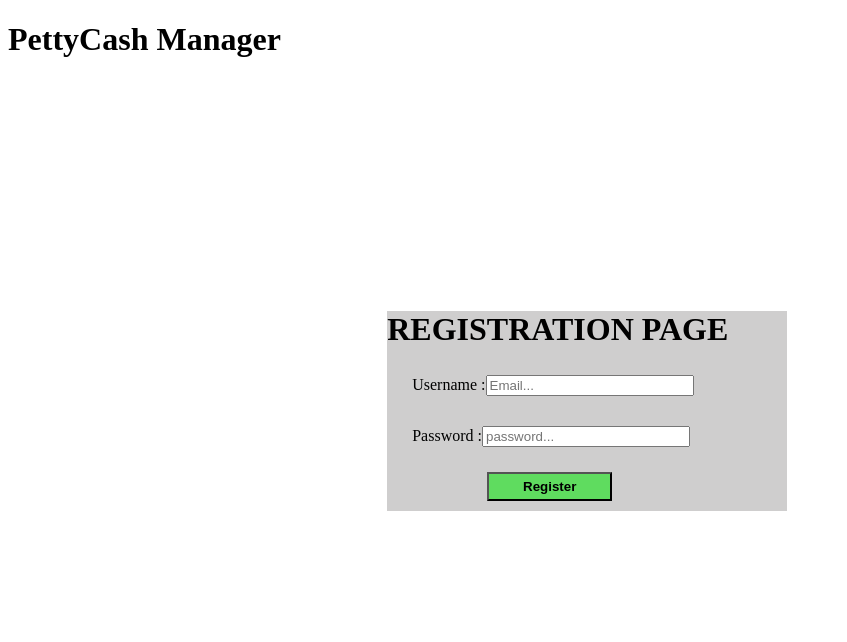
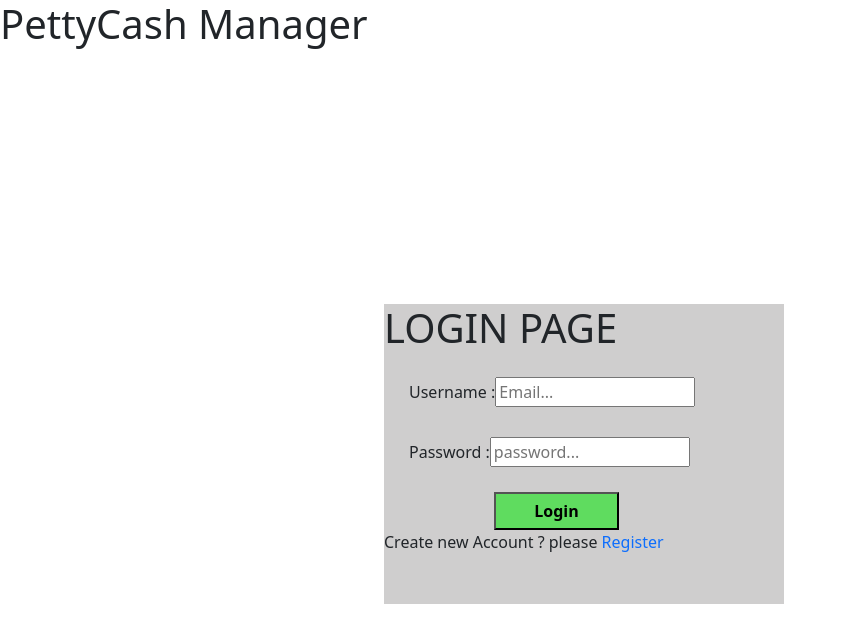
Before and after one commit to Nivash23/frontendforpasswordResettask, a React (Vite) app: page /Login in a window 1280 px wide. Shown: the top 642 px of the page, without its empty margins (0-847 px from the left). Built offline with nearby package versions, Linux system fonts and the light colour scheme.

Commit message:
After creating login page

```diff
--- a/index.html
+++ b/index.html
@@ -5,6 +5,7 @@
     <link rel="icon" type="image/svg+xml" href="/vite.svg" />
     <meta name="viewport" content="width=device-width, initial-scale=1.0" />
     <title>Pettycsh</title>
+    <link href="https://cdn.jsdelivr.net/npm/bootstrap@5.3.2/dist/css/bootstrap.min.css" rel="stylesheet" integrity="sha384-T3c6CoIi6uLrA9TneNEoa7RxnatzjcDSCmG1MXxSR1GAsXEV/Dwwykc2MPK8M2HN" crossorigin="anonymous">
   </head>
   <body>
     <div id="root"></div>
--- a/package.json
+++ b/package.json
@@ -11,7 +11,9 @@
   },
   "dependencies": {
     "react": "^18.2.0",
-    "react-dom": "^18.2.0"
+    "react-dom": "^18.2.0",
+    "react-router-dom": "^6.21.1",
+    "router-dom": "^2.2.11"
   },
   "devDependencies": {
     "@types/react": "^18.2.43",
--- a/src/App.jsx
+++ b/src/App.jsx
@@ -1,21 +1,26 @@
 import React, { createContext, useState } from "react";
 import RegisterForm from './pageHandler/Registeration';
 import LoginFrom from "./pageHandler/Login";
+import { Route, BrowserRouter, Routes } from "react-router-dom";
 
-const MessageContext = createContext();
+// const MessageContext = createContext();
 function userReg() {
-  const [isRegistered, setIsRegistered] = useState(false);
+  // const [isRegistered, setIsRegistered] = useState(false);
 
   return (
     <div>
       <h1>PettyCash Manager</h1>
-      <MessageContext.Provider value={{setIsRegistered}}>
+      <BrowserRouter>
+        <Routes>
+          <Route path="/Login" element={<LoginFrom />} />
+          <Route path="/" element={<RegisterForm/>}/>
+          <Route path="/Register" element={<RegisterForm/>}/>
+        </Routes>
+      </BrowserRouter>
 
-      </MessageContext.Provider>
-      {
-        isRegistered ? <LoginFrom /> : <RegisterForm />
-      }
+
+
     </div>
   );
 }
-export {userReg as default,MessageContext};
+export default userReg;
--- a/src/pageHandler/Login.jsx
+++ b/src/pageHandler/Login.jsx
@@ -1,5 +1,6 @@
 import React, { useState } from "react";
 import '../styles/App.css';
+import { BrowserRouter, Link } from "react-router-dom";
 import '../App';
 import RegisterForm from "./Registeration";
 
@@ -85,6 +86,9 @@ const LoginFrom = () => {
             />
           </div>
           <button type="submit">Login</button>
+          <div>
+            Create new Account ? please <Link to="/" >Register</Link>
+          </div>
         </form>
           </div>
     </div>
--- a/src/pageHandler/Registeration.jsx
+++ b/src/pageHandler/Registeration.jsx
@@ -1,18 +1,22 @@
 import React, { useContext, useState } from "react";
-import '../App';
-import '../styles/App.css';
-import { MessageContext } from "../App";
+import { BrowserRouter, Link } from 'react-router-dom';
+import "../App";
+import "../styles/App.css";
+// import { MessageContext } from "../App";
+import LoginFrom from "./Login";
 
 const RegisterForm = () => {
   const [registerFormdata, setRegisterFormdata] = useState({
     username: "",
     password: "",
   });
+  const [loading, setLoading] = useState(false);
+  // const { setIsRegistered, isRegistered } = useContext(MessageContext);
 
   const handleRegister = async (e) => {
     e.preventDefault();
+    setLoading(true);
 
-    const { setIsRegistered} = useContext(MessageContext);
     const registerbody = {
       username: registerFormdata.username,
       password: registerFormdata.password,
@@ -37,12 +41,15 @@ const RegisterForm = () => {
     if (response.status == 200) {
       console.log("user created sucessfully..");
       console.log(data);
+
       setRegisterFormdata({
         username: "",
         password: "",
       });
+      setLoading(false);
       alert("user Registered sucessfully");
-      setIsRegistered(true);
+
+      // isRegistered ? <LoginFrom /> : <RegisterForm />;
     } else {
       console.log("Error");
       console.log(data);
@@ -83,7 +90,16 @@ const RegisterForm = () => {
               }
             />
           </div>
+          {
+            loading?
+          (<div class="spinner-border" id='load' role="status">
+            <span class="visually-hidden">Loading...</span>
+          </div>):null
+          }
           <button type="submit">Register</button>
+          <div>
+            Already have an account ? <Link to="/Login" >Login</Link>
+          </div>
         </form>
       </div>
     </div>
--- a/src/styles/App.css
+++ b/src/styles/App.css
@@ -1,17 +1,21 @@
 button{
     background-color: rgb(95, 220, 95);
-    margin-left: 100px;
+    margin-left: 110px;
     width:125px;
     padding:5px 5px 5px 5px;
     font-weight: bold;
 
+}
+#load{
+    margin-left: 40%;
+    color: blue;
 }
 #container{
     background-color: rgb(207, 206, 206);
     margin: 20% 20% 20% 30%;
     padding:0px 0px 0px 0px;
     width:400px;
-    height: 200px;
+    height: 300px;
 
 }
 #username{
@@ -26,3 +30,7 @@ input{
     width:200px;
     border: 0px 0px 0px 0px;
 }
+a{
+    text-decoration: none;
+
+}
```
Also changed, not shown: 1 other file (tests, documents, lock files or other folders).
